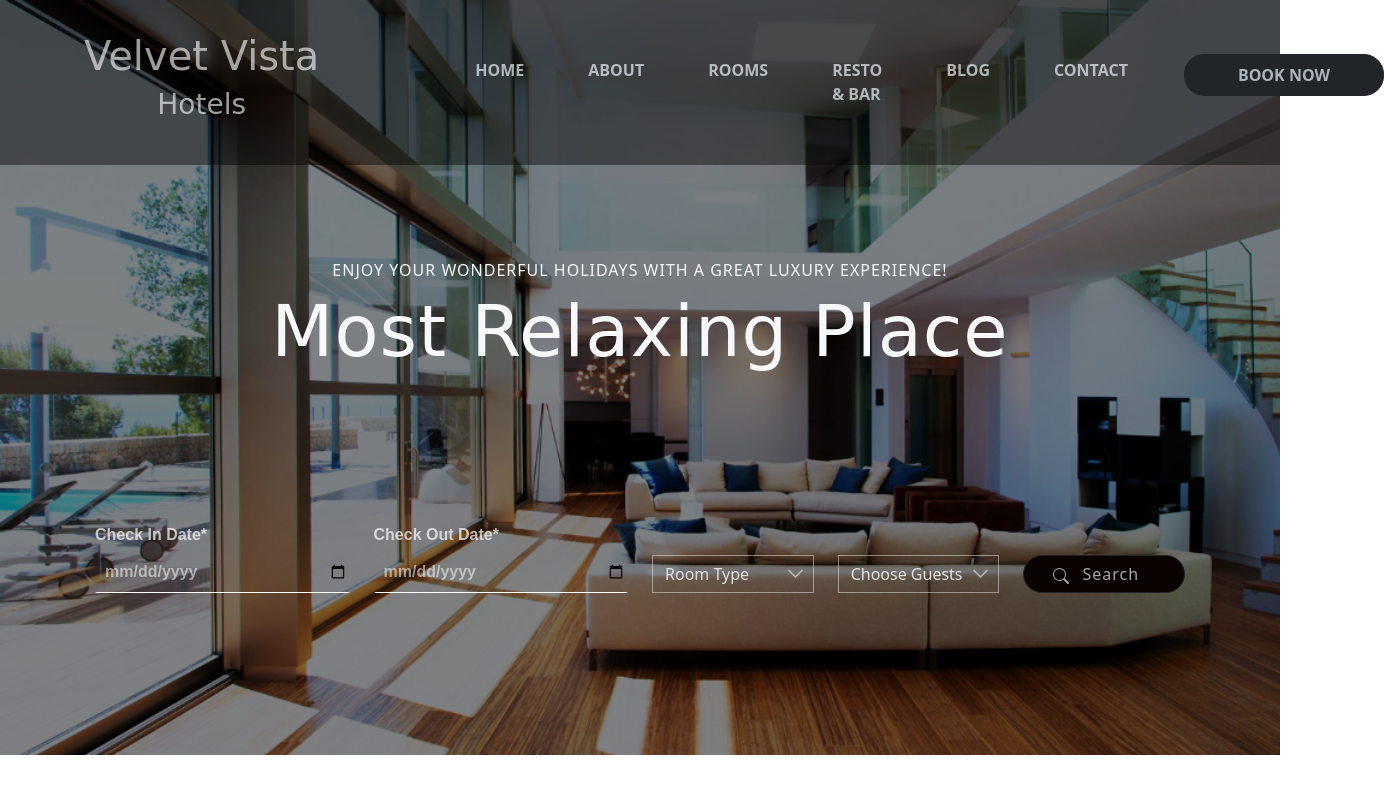
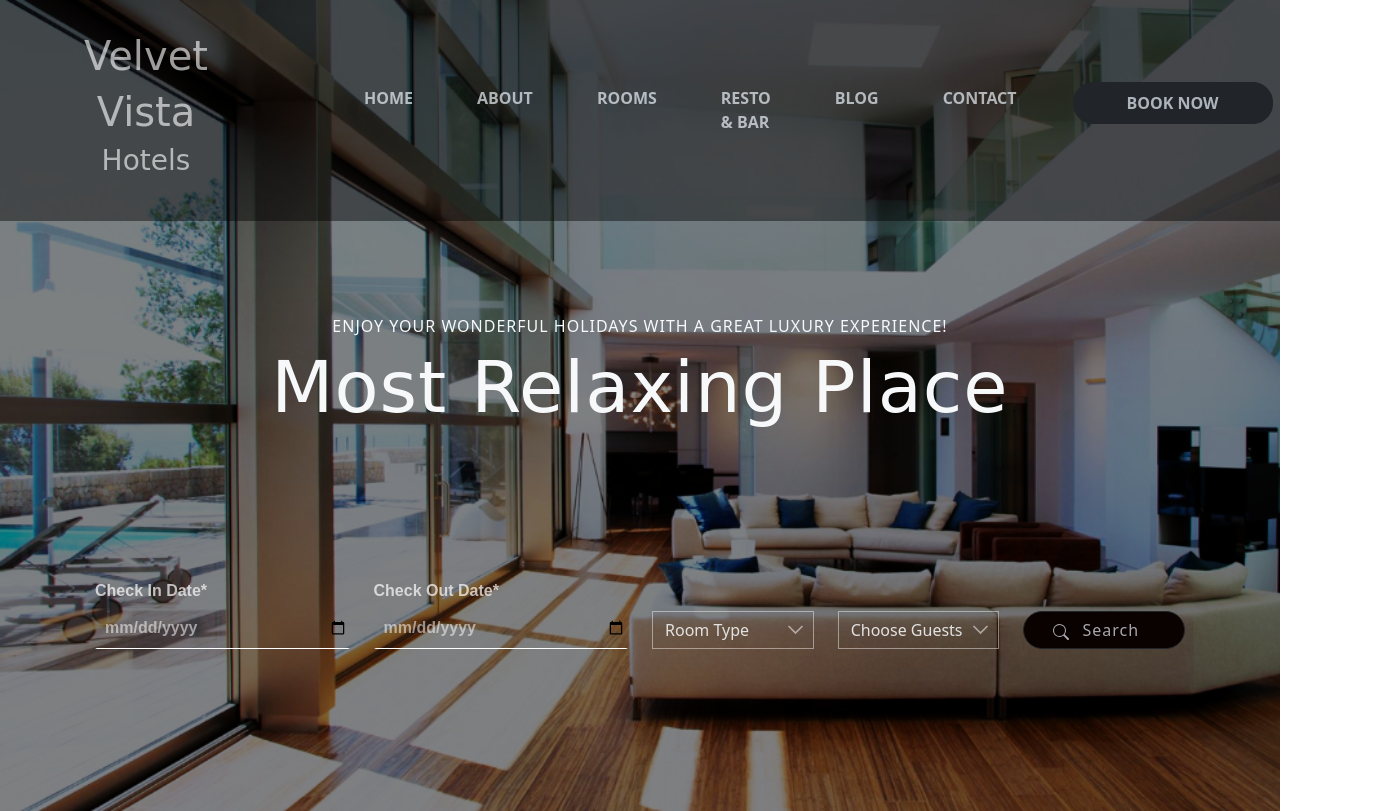
Before and after one commit to BhoomikaChouhan/HotelWebsite, a plain HTML site: page html/index.html in a window 1280 px wide. Shown: the whole page, 1384 px wide, since content can reach past the window. Drawn offline with nearby package versions, Linux system fonts and the light colour scheme.

Commit message:
Update index.html

```diff
--- a/html/index.html
+++ b/html/index.html
@@ -37,7 +37,8 @@
     <div class="container-fluid">
       <div id="logo" class="pt-4 ms-lg-5 ps-lg-4">
         <a class="navbar-brand" href="../html/index.html">
-          <h1>Velvet Vista</h1>
+          <h1>Velvet</h1>
+            <h1>Vista</h1>
           <h3>Hotels</h3>
         </a>
       </div>
```
